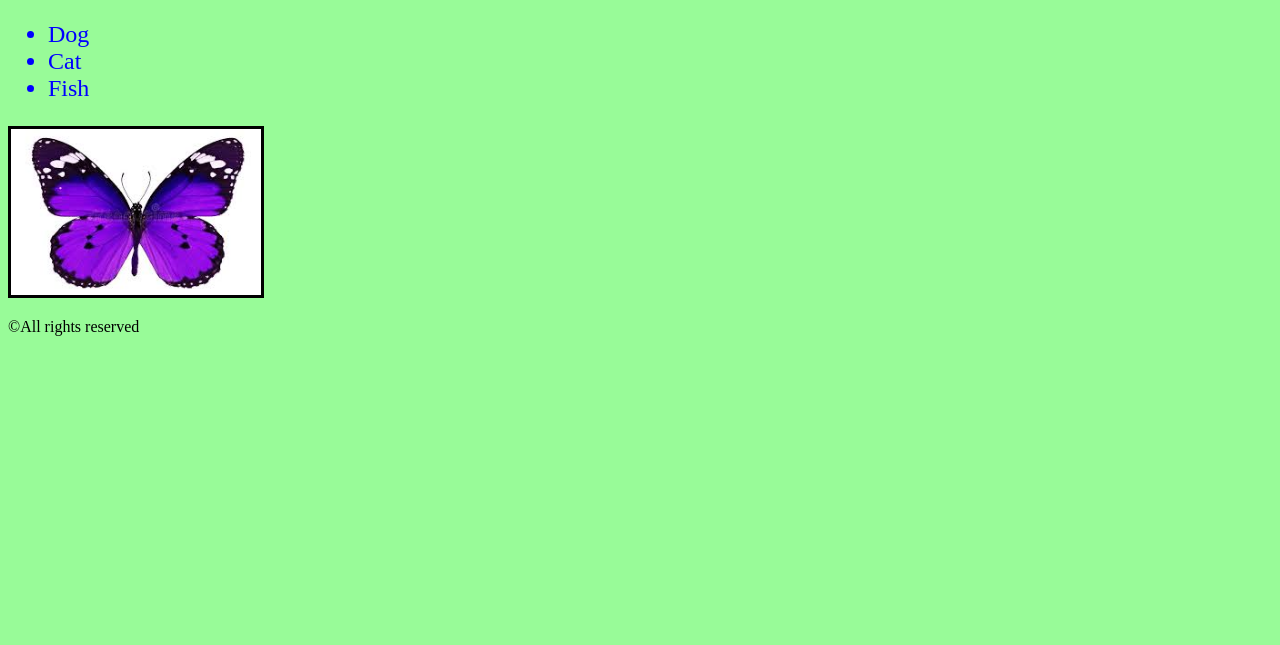
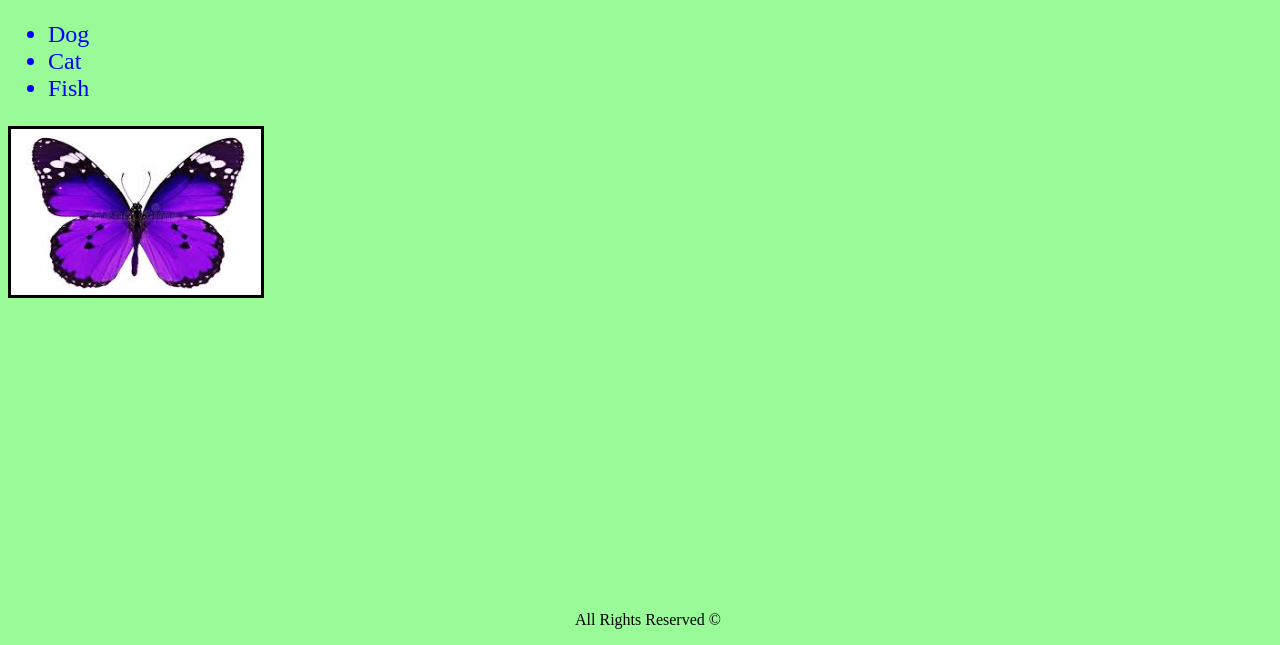
Before and after one commit to ShiraAharoni/Shelter, a plain HTML site: page index.html in a window 1280 px wide. Shown: the part 155-800 px from the top of the page. Drawn offline with Linux system fonts and the light colour scheme.

Commit message:
Adding copy rights

```diff
--- a/index.html
+++ b/index.html
@@ -21,7 +21,7 @@
         <li>Cat</li>
         <li>Fish</li>
     </ul>
-    <img clas="home-image" src="assets/images/butterfly.jfif" alt="">
-    <p>©All rights reserved</p>
+    <img class="home-image" src="assets/images/butterfly.jfif" alt="">
+    <p class="footer">All Rights Reserved ©</p>
 </body>
 </html>
--- a/style.css
+++ b/style.css
@@ -12,3 +12,9 @@ img{
     width: 250px;
     border: 3px solid black;
 }
+.footer{
+    position: absolute;
+    bottom: 0;
+    text-align: center;
+    width: 100%;
+}
```
Also changed, not shown: about.html (+1 -1 lines).
